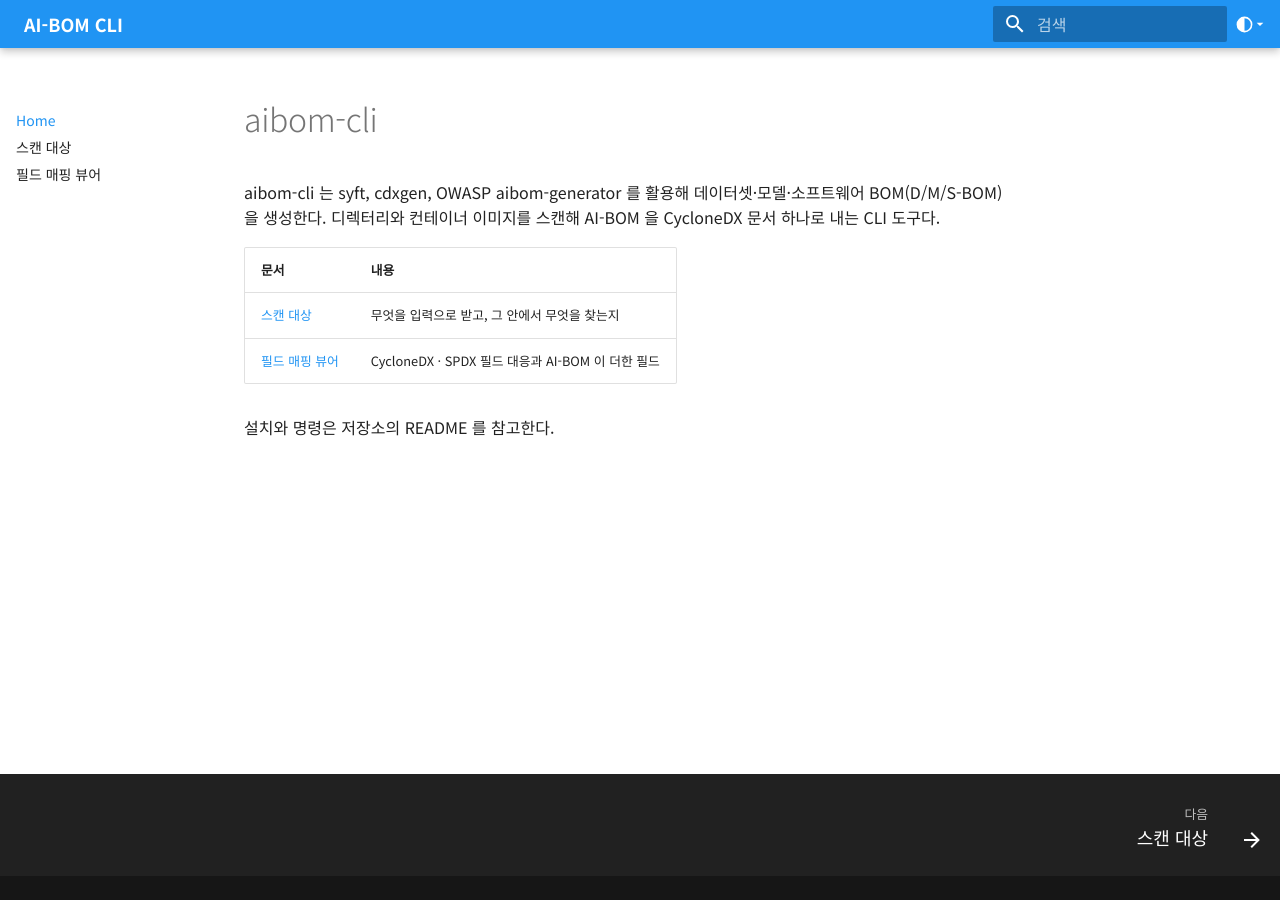
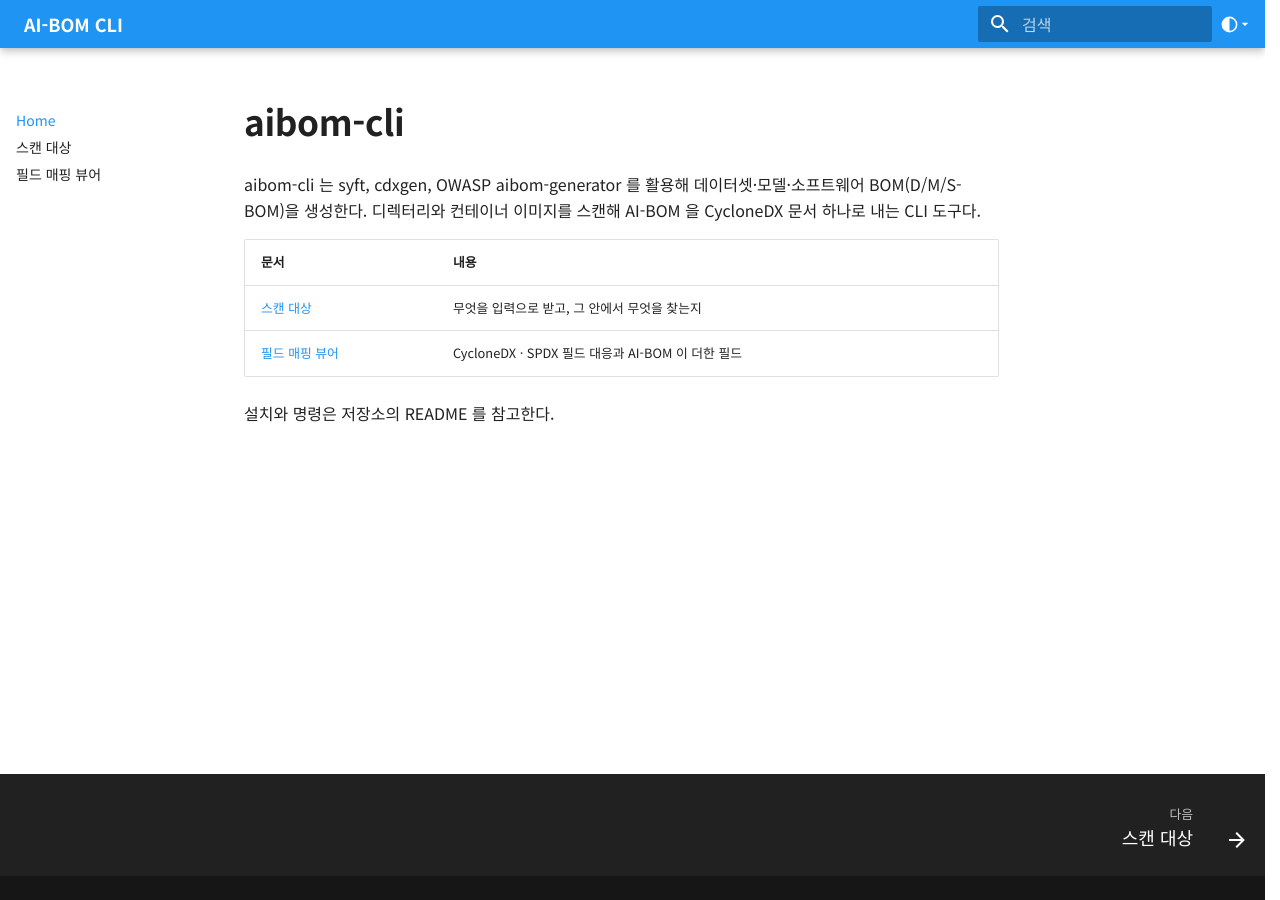
Before and after one commit to ai-devtestsecops-os/sure-aibom, an MkDocs documentation site: the page built from docs/index.md, in a window 1280 px wide. Built offline with MkDocs 1.6.1 and Material for MkDocs 9.7.7, drawn with Linux system fonts in a browser that asks for light colours.

Commit message:
docs: keep the layout steady across pages and style headings and the table of contents

```diff
--- a/docs/stylesheets/extra.css
+++ b/docs/stylesheets/extra.css
@@ -52,3 +52,22 @@ input[data-md-color-media="(prefers-color-scheme: light)"]:checked ~ .palette-me
 input[data-md-color-media="(prefers-color-scheme: dark)"]:checked ~ .palette-menu__list .palette-menu__item[data-md-color-media="(prefers-color-scheme)"] {
   color: inherit; font-weight: normal;
 }
+
+/* 표는 내용 폭이 아니라 본문 폭을 꽉 채운다 (페이지마다 폭이 달라 보이지 않게). Material 은 표를 inline-block 래퍼로 감싼다 */
+.md-typeset__table { display: block; }
+.md-typeset__table table:not([class]) { display: table; width: 100%; }
+
+/* 스크롤바 자리를 항상 비워 둔다. 짧은 페이지(Home)는 스크롤바가 없어 폭이 15px 넓어지고 제목·메뉴가 옆으로 움직이던 것 */
+html { scrollbar-gutter: stable; }
+
+/* 제목: Anchore 문서처럼 h1 은 크고 굵게(700), h2 는 중간 굵기(500)에 짧은 밑줄, h3 는 중간 굵기. Material 기본은 전부 가늘고 회색 */
+.md-typeset h1 { font-size: 2.2em; font-weight: 700; color: var(--md-default-fg-color); margin-bottom: .8em; }
+.md-typeset h2 { font-size: 1.6em; font-weight: 500; color: var(--md-default-fg-color); padding-bottom: .3em; }
+.md-typeset h2::after { content: ""; display: block; width: 3rem; height: 3px; margin-top: .35em; border-radius: 2px; background: var(--md-primary-fg-color); }
+.md-typeset h3 { font-size: 1.25em; font-weight: 500; color: var(--md-default-fg-color); }
+
+/* 오른쪽 목차: "목차" 제목은 빼고, 항목은 회색, 지금 보고 있는 절만 파랗게 */
+.md-nav--secondary > .md-nav__title { display: none; }
+.md-nav--secondary .md-nav__link { color: var(--md-default-fg-color--light); }
+.md-nav--secondary .md-nav__link:hover { color: var(--md-default-fg-color); }
+.md-nav--secondary .md-nav__link--active { color: var(--md-primary-fg-color); }
```
